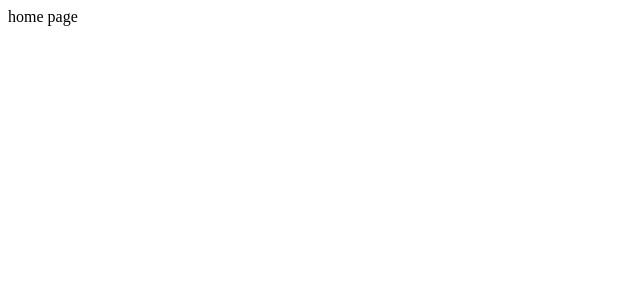
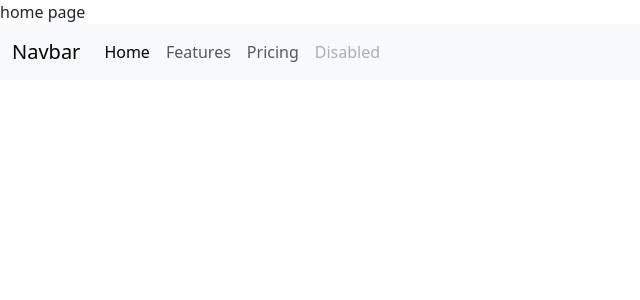
Before and after one commit to zabermostofa/ins_management, a Django app: page / in a window 1280 px wide. Before the commit the part shown is almost empty. Shown: the top 300 px of the page, without its empty margins (0-640 px from the left). Run offline with Django 4.2, Linux system fonts and the light colour scheme.

Commit message:
bootstrap add korlam

```diff
--- a/my_app/templates/master/base.html
+++ b/my_app/templates/master/base.html
@@ -6,13 +6,19 @@
     <title>
         {{title}}
     </title>
+    <link href="https://cdn.jsdelivr.net/npm/bootstrap@5.3.8/dist/css/bootstrap.min.css" rel="stylesheet" integrity="sha384-sRIl4kxILFvY47J16cr9ZwB07vP4J8+LH7qKQnuqkuIAvNWLzeN8tE5YBujZqJLB" crossorigin="anonymous">
 </head>
 <body>
     <div>
         {{title}} page
     </div>
+
+    {% include 'master/nav.html' %}
     {% block content %}
 
     {% endblock content %}
+
+
+    <script src="https://cdn.jsdelivr.net/npm/bootstrap@5.3.8/dist/js/bootstrap.bundle.min.js" integrity="sha384-FKyoEForCGlyvwx9Hj09JcYn3nv7wiPVlz7YYwJrWVcXK/BmnVDxM+D2scQbITxI" crossorigin="anonymous"></script>
 </body>
 </html>
--- /dev/null
+++ b/my_app/templates/master/nav.html
@@ -0,0 +1,24 @@
+<nav class="navbar navbar-expand-lg bg-body-tertiary">
+  <div class="container-fluid">
+    <a class="navbar-brand" href="#">Navbar</a>
+    <button class="navbar-toggler" type="button" data-bs-toggle="collapse" data-bs-target="#navbarNav" aria-controls="navbarNav" aria-expanded="false" aria-label="Toggle navigation">
+      <span class="navbar-toggler-icon"></span>
+    </button>
+    <div class="collapse navbar-collapse" id="navbarNav">
+      <ul class="navbar-nav">
+        <li class="nav-item">
+          <a class="nav-link active" aria-current="page" href="#">Home</a>
+        </li>
+        <li class="nav-item">
+          <a class="nav-link" href="#">Features</a>
+        </li>
+        <li class="nav-item">
+          <a class="nav-link" href="#">Pricing</a>
+        </li>
+        <li class="nav-item">
+          <a class="nav-link disabled" aria-disabled="true">Disabled</a>
+        </li>
+      </ul>
+    </div>
+  </div>
+</nav>
```
